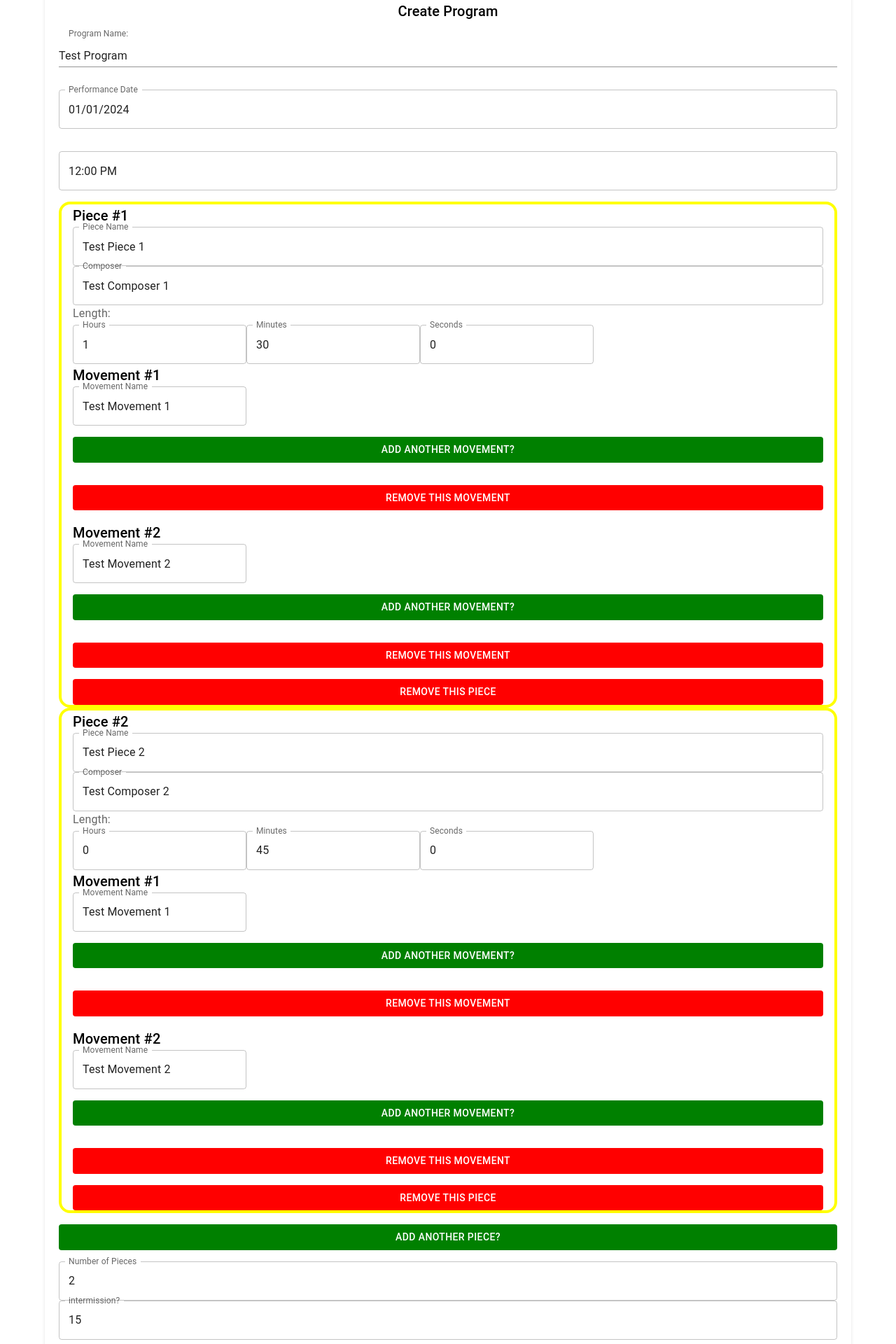
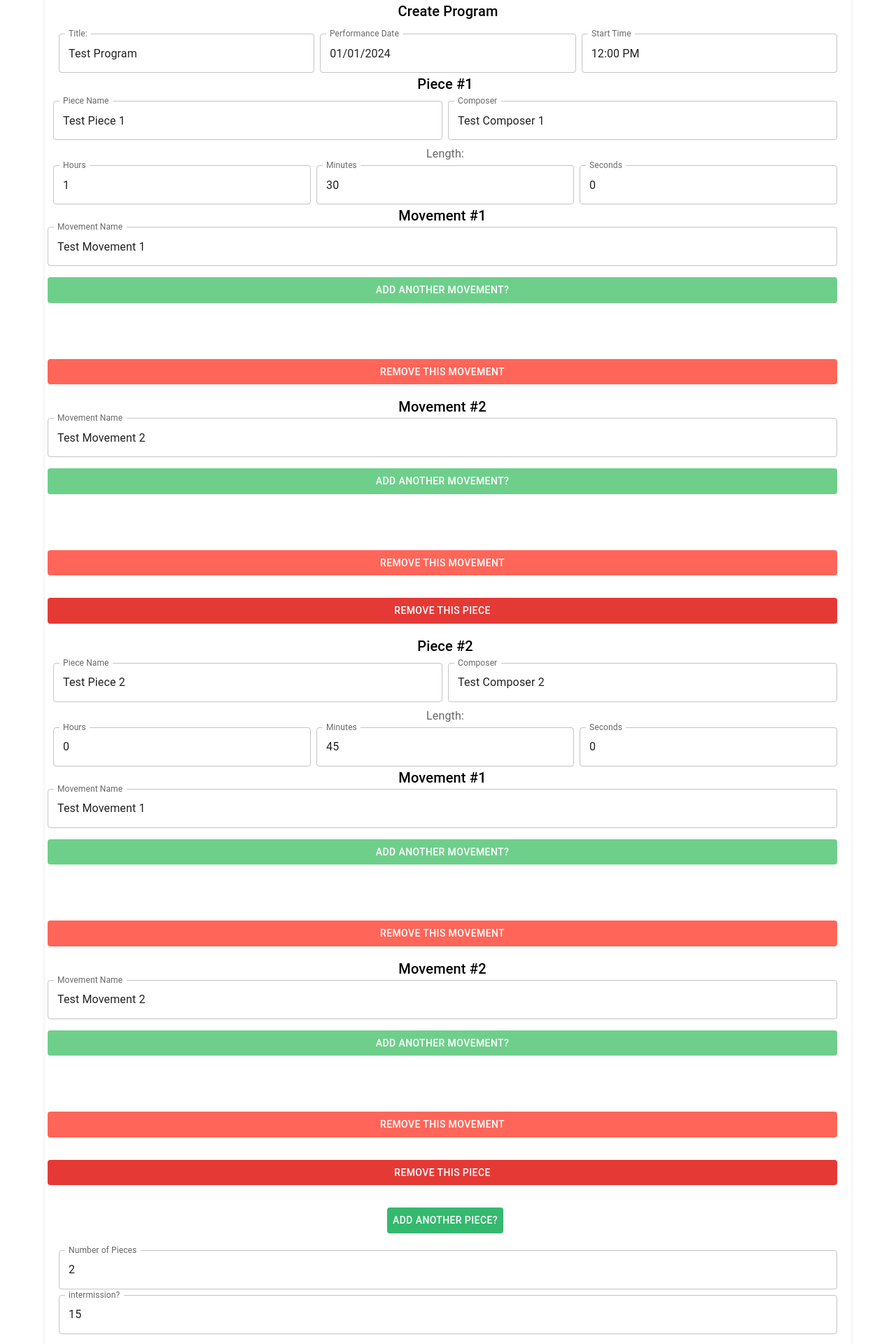
Before and after one commit to shoneriki/mern-practice, a React (Create React App) app in the folder client/: page /program/create in a window 1280 px wide. Shown: the part 120-2040 px from the top of the page at 70% size. Built offline with nearby package versions, Linux system fonts and the light colour scheme.

Commit message:
beginning MUI styling with grid

```diff
--- a/client/src/components/ProgramForm.js
+++ b/client/src/components/ProgramForm.js
@@ -7,6 +7,7 @@ import {
   Input,
   Typography,
   TextField,
+  Grid,
 } from "@mui/material";
 
 import { AdapterDayjs } from "@mui/x-date-pickers/AdapterDayjs";
@@ -40,45 +41,60 @@ const handleTimeChange = (time) => {
 };
 
   return (
+    <Box sx={{ "& > *": { mt: 2, mb: 2 } }}>
       <form onSubmit={handleSubmit}>
-      <FormControl sx={{ margin: "1rem 0 " }}>
-        <InputLabel htmlFor="name">Program Name:</InputLabel>
-        <Input
+        <Grid container spacing={1}>
+          <Grid item xs={12} md={4}>
+            <FormControl fullWidth>
+              <TextField
                 type="text"
                 id="name"
                 name="name"
+                label="Title:"
                 value={program.name}
                 onChange={handleChangeProgram}
+                fullWidth
               />
             </FormControl>
-      <FormControl sx={{ margin: "1rem 0 " }}>
+          </Grid>
+          <Grid item xs={12} md={4}>
+            <FormControl fullWidth>
               <LocalizationProvider dateAdapter={AdapterDayjs}>
                 <DatePicker
                   label="Performance Date"
                   name="date"
                   value={program.date}
                   onChange={handleDateChange}
-            renderInput={(props) => <TextField {...props} />}
+                  renderInput={(props) => <TextField {...props} fullWidth />}
                 />
               </LocalizationProvider>
             </FormControl>
-      <FormControl sx={{ margin: "1rem 0 " }}>
+          </Grid>
+          <Grid item xs={12} md={4}>
+            <FormControl fullWidth>
               <LocalizationProvider dateAdapter={AdapterDayjs}>
                 <TimePicker
                   type="time"
                   id="time"
                   name="time"
+                  label="Start Time"
                   value={program.time}
                   onChange={handleTimeChange}
-            renderInput={(props) => <TextField {...props} />}
+                  renderInput={(props) => <TextField {...props} fullWidth />}
                 />
               </LocalizationProvider>
             </FormControl>
+          </Grid>
           {program.pieces.map((piece, pieceIndex) => {
             return (
-          <Box key={pieceIndex} class="piece">
-            <Typography variant={"h6"}>Piece #{pieceIndex + 1}</Typography>
-            <FormControl>
+              <Grid sx={{textAlign: "center"}} container spacing={1} key={pieceIndex}>
+                <Grid item xs={12} sm={12}>
+                  <Typography variant={"h6"}>
+                    Piece #{pieceIndex + 1}
+                  </Typography>
+                </Grid>
+                <Grid item xs={12} sm={6}>
+                  <FormControl fullWidth>
                     <TextField
                       id={`piece-${pieceIndex}-name`}
                       label="Piece Name"
@@ -87,7 +103,9 @@ const handleTimeChange = (time) => {
                       onChange={(event) => handleChangePiece(event, pieceIndex)}
                     />
                   </FormControl>
-            <FormControl>
+                </Grid>
+                <Grid item xs={12} sm={6}>
+                  <FormControl fullWidth>
                     <TextField
                       id={`piece-${pieceIndex}-composer`}
                       label="Composer"
@@ -96,23 +114,28 @@ const handleTimeChange = (time) => {
                       onChange={(event) => handleChangePiece(event, pieceIndex)}
                     />
                   </FormControl>
-            <FormControl></FormControl>
-            <InputLabel htmlFor={`piece-${pieceIndex}-lengthInSeconds`}>
+                </Grid>
+                <Grid item xs={12}>
+                  <InputLabel  htmlFor={`piece-${pieceIndex}-lengthInSeconds`}>
                     Length:
                   </InputLabel>
-            <Box className="time-input">
+                  <Grid container spacing={1}>
+                    <Grid item xs={4} sm={4}>
                       <TextField
                         type="number"
                         id={`piece-${pieceIndex}-hours`}
                         label="Hours"
                         name="length"
                         min="1"
-                max
+                        max="10"
                         value={piece.length.hours}
                         onChange={(event) =>
                           handleChangePiece(event, pieceIndex, "hours")
                         }
+                        fullWidth
                       />
+                    </Grid>
+                    <Grid item xs={4} sm={4}>
                       <TextField
                         type="number"
                         id={`piece-${pieceIndex}-minutes`}
@@ -122,7 +145,10 @@ const handleTimeChange = (time) => {
                         onChange={(event) =>
                           handleChangePiece(event, pieceIndex, "minutes")
                         }
+                        fullWidth
                       />
+                    </Grid>
+                    <Grid item xs={4} sm={4}>
                       <TextField
                         type="number"
                         id={`piece-${pieceIndex}-seconds`}
@@ -132,83 +158,103 @@ const handleTimeChange = (time) => {
                         onChange={(event) =>
                           handleChangePiece(event, pieceIndex, "seconds")
                         }
+                        fullWidth
                       />
-            </Box>
+                    </Grid>
+                  </Grid>
+                </Grid>
                 {piece.movements.map((movement, movementIndex) => {
                   return (
-                <Box key={movementIndex} className="movement">
-                  <Typography variant={"h6"}>
+                    <Grid container spacing={6}>
+                      <Grid item xs={12} sm={12} key={movementIndex}>
+                        <Typography sx={{ textAlign: "center" }} variant={"h6"}>
                           Movement #{movementIndex + 1}
                         </Typography>
-                  <FormControl>
+                        <FormControl fullWidth>
                           <TextField
                             id={`piece-${pieceIndex}-movement-${movementIndex}-name`}
                             name="name"
                             label="Movement Name"
                             value={movement.name}
                             onChange={(event) =>
-                        handleChangeMovement(event, pieceIndex, movementIndex)
+                              handleChangeMovement(
+                                event,
+                                pieceIndex,
+                                movementIndex
+                              )
                             }
+                            fullWidth
                           />
                         </FormControl>
                         <Button
                           sx={{
                             color: "white",
-                      backgroundColor: "green",
+                            backgroundColor: "#6ECF8B",
                             margin: "1rem 0",
-                      width: "100%",
                             "&:hover": {
-                        backgroundColor: "purple",
+                              backgroundColor: "#66DB8E",
                             },
                           }}
                           onClick={() => addMovement(pieceIndex)}
+                          fullWidth
                         >
                           Add Another Movement?
                         </Button>
+                      </Grid>
+                      <Grid item xs={12}>
                         <Button
                           sx={{
                             color: "white",
-                      backgroundColor: "red",
                             width: "100%",
+                            backgroundColor: "#FF6659",
                             margin: "1rem 0",
+                            "&:hover": {
+                              backgroundColor: "#FF3D2E",
+                            },
                           }}
-                    onClick={() => removeMovement(pieceIndex, movementIndex)}
+                          onClick={() =>
+                            removeMovement(pieceIndex, movementIndex)
+                          }
+                          fullWidth
                         >
                           Remove this movement
                         </Button>
-                </Box>
+                      </Grid>
+                    </Grid>
                   );
                 })}
                 <Button
                   sx={{
-                backgroundColor: "red",
+                    backgroundColor: "#E53935",
                     color: "white",
+                    margin: "1rem 0",
                     "&:hover": {
-                  backgroundColor: "darkred",
+                      backgroundColor: "#C62828 ",
                     },
                   }}
                   onClick={() => removePiece(pieceIndex)}
+                  fullWidth
                 >
                   Remove this piece
                 </Button>
-          </Box>
+              </Grid>
             );
           })}
           <Button
             sx={{
               color: "white",
-          backgroundColor: "green",
-          margin: "1rem 0",
-          width: "100%",
+              backgroundColor: "#34B96F",
+              margin: "1rem auto",
               "&:hover": {
-            backgroundColor: "purple",
+                backgroundColor: "#2D944F",
               },
             }}
             onClick={addPiece}
           >
             Add Another Piece?
           </Button>
-      <FormControl>
+          <Grid item xs={12} md={12}>
+            <FormControl fullWidth>
               <TextField
                 type="number"
                 id="numOfPieces"
@@ -216,9 +262,12 @@ const handleTimeChange = (time) => {
                 name="numOfPieces"
                 value={program.numOfPieces}
                 onChange={handleChangeProgram}
+                fullWidth
               />
             </FormControl>
-      <FormControl>
+          </Grid>
+          <Grid item xs={12} md={12}>
+            <FormControl fullWidth>
               <TextField
                 type="number"
                 id="intermission"
@@ -228,19 +277,22 @@ const handleTimeChange = (time) => {
                 onChange={handleChangeProgram}
               />
             </FormControl>
+          </Grid>
           <Button
             sx={{
-          backgroundColor: "blue",
+              backgroundColor: "#0074D9",
               color: "white",
-          margin: "1rem 0",
+              margin: "1rem auto",
               "&:hover": {
-            backgroundColor: "lightblue",
+                backgroundColor: "#005CBF",
               },
             }}
             type="submit"
           >
             Create Program
           </Button>
+        </Grid>
       </form>
+    </Box>
   );
   }
```
Lines whose indentation alone changed are shown as unchanged.
